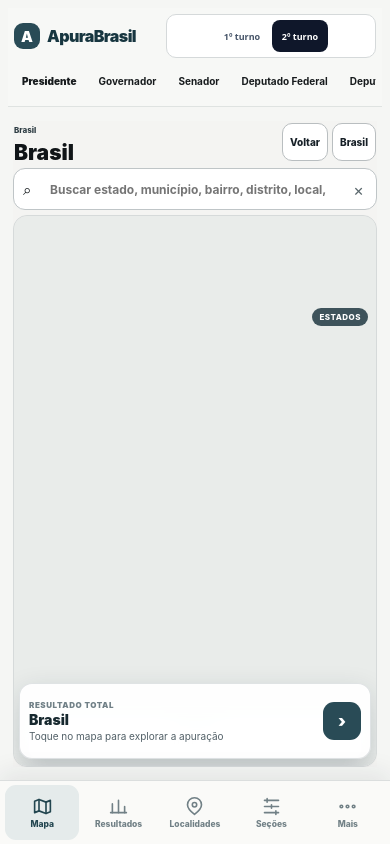
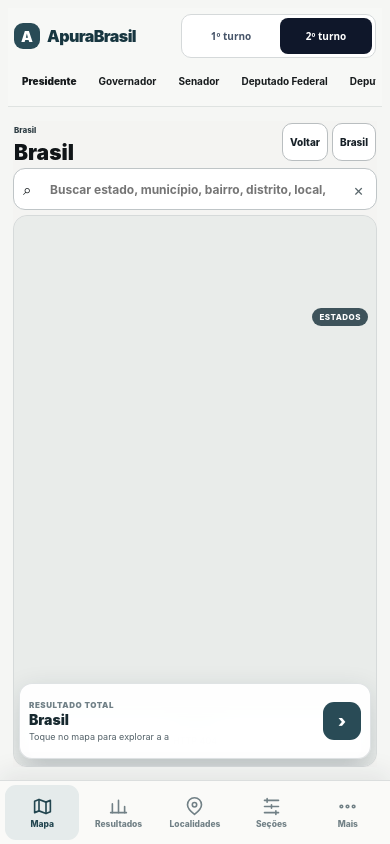
Before and after one commit to RealPedroSantos/ApuraBrasil, a website: page index.html in a window 390 px wide. Drawn offline with Linux system fonts and the light colour scheme; no server answers.

Commit message:
Load mobile alignment fixes

```diff
--- a/index.html
+++ b/index.html
@@ -22,6 +22,7 @@
   <link rel="stylesheet" href="/apurabrasil-fixes.css" />
   <link rel="stylesheet" href="/mobile-app-v4.css" />
   <link rel="stylesheet" href="/mobile-map-overlays-v4.css" />
+  <link rel="stylesheet" href="/mobile-alignment-v4.css" />
 </head>
 <body>
 <div class="app-shell">
```
